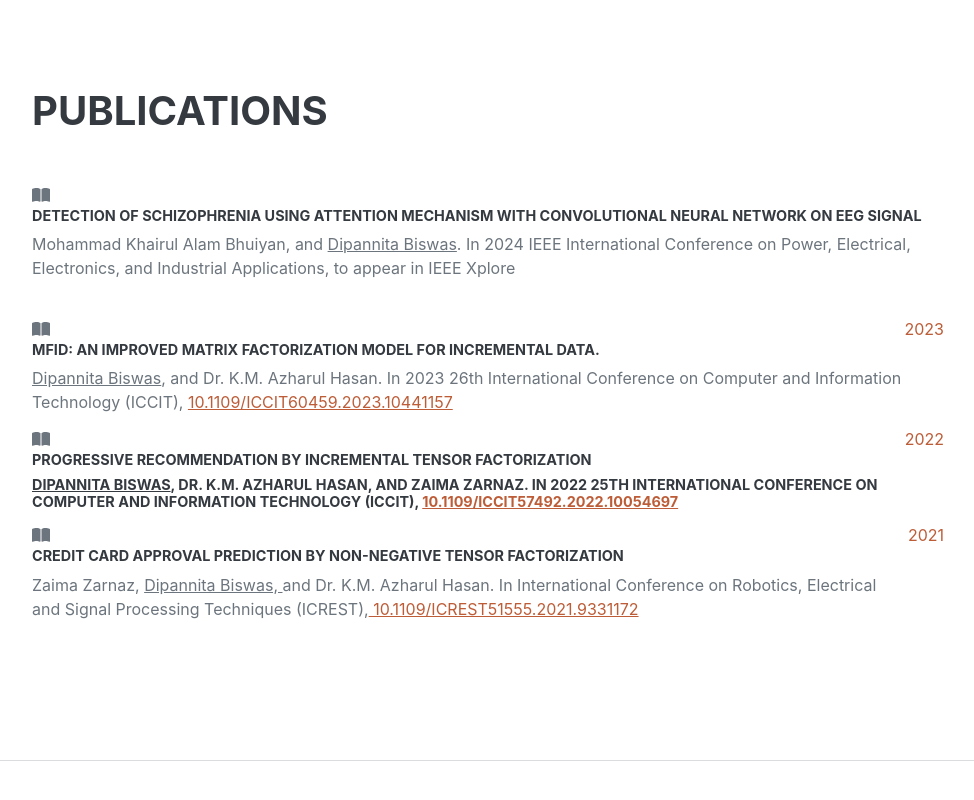
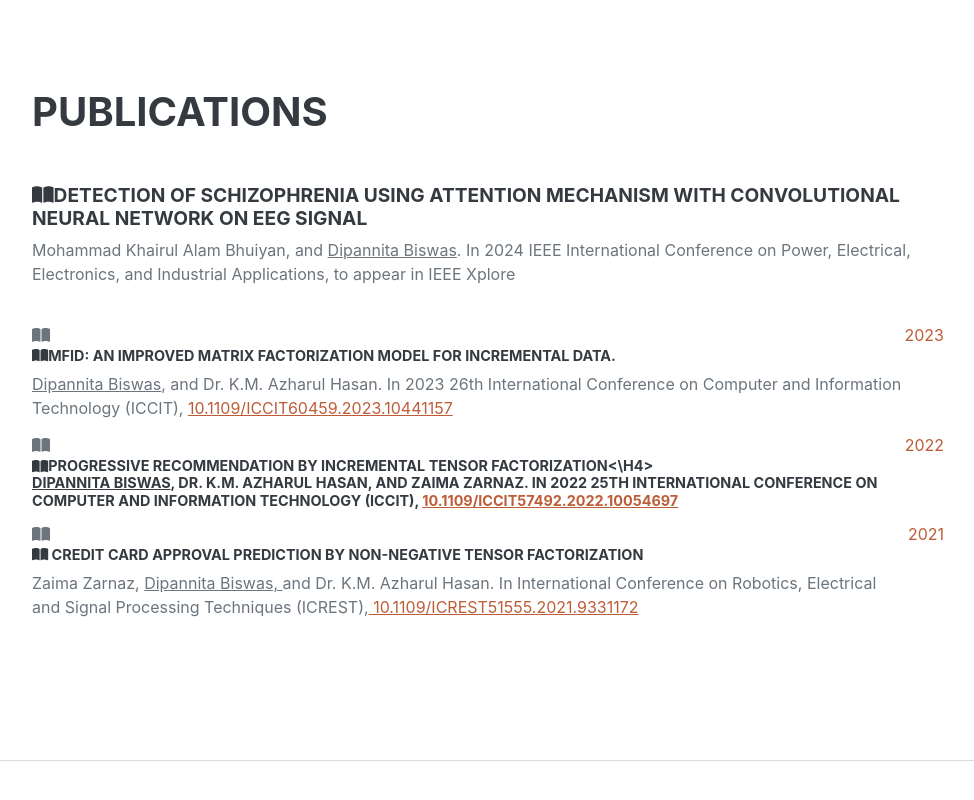
Before and after one commit to dipannita72/dipannita72.github.io, a plain HTML site: page index.html in a window 1280 px wide. Shown: the part 2443-3243 px from the top of the page, without its empty margins (288-1262 px from the left). Drawn offline with nearby package versions, Linux system fonts and the light colour scheme; a web font is replaced by a local one.

Commit message:
Update index.html

```diff
--- a/index.html
+++ b/index.html
@@ -105,15 +105,14 @@
                     <h2 class="mb-5">Publications</h2>
                     <div class="d-flex flex-column flex-md-row justify-content-between mb-4">
                         <div class="flex-grow-1">
-                            <i class="fa-solid fa-book-open"></i>
-                            <h4>Detection of Schizophrenia Using Attention Mechanism with Convolutional Neural Network on EEG Signal</h4>
+                            <h3><i class="fa-solid fa-book-open"></i>Detection of Schizophrenia Using Attention Mechanism with Convolutional Neural Network on EEG Signal</h3>
                             <p>Mohammad Khairul Alam Bhuiyan, and <u>Dipannita Biswas</u>. In 2024 IEEE International Conference on Power, Electrical, Electronics, and Industrial Applications, to appear in IEEE Xplore</p>
                         </div>
                     </div>
                     <div class="d-flex flex-column flex-md-row justify-content-between">
                         <div class="flex-grow-1">
                             <i class="fa-solid fa-book-open"></i>
-                            <h4> MFID: An Improved Matrix Factorization Model for Incremental Data.</h4>
+                            <h4> <i class="fa-solid fa-book-open"></i>MFID: An Improved Matrix Factorization Model for Incremental Data.</h4>
                             <p><u>Dipannita Biswas</u>, and Dr. K.M. Azharul Hasan. In 2023 26th International Conference on Computer and Information Technology (ICCIT),
                             <a href="https://ieeexplore.ieee.org/document/10441157"> 10.1109/ICCIT60459.2023.10441157</a></p>
                         </div>
@@ -122,7 +121,7 @@
                     <div class="d-flex flex-column flex-md-row justify-content-between">
                         <div class="flex-grow-1">
                             <i class="fa-solid fa-book-open"></i>
-                            <h4> Progressive Recommendation by Incremental Tensor Factorization<h4>
+                            <h4> <i class="fa-solid fa-book-open"></i>Progressive Recommendation by Incremental Tensor Factorization<\h4>
                             <p><u>Dipannita Biswas</u>, Dr. K.M. Azharul Hasan, and Zaima Zarnaz. In 2022 25th International Conference on Computer and Information Technology (ICCIT),
                                 <a href="https://ieeexplore.ieee.org/document/10054697"> 10.1109/ICCIT57492.2022.10054697</a></p>
                         </div>
@@ -132,7 +131,7 @@
                     <div class="d-flex flex-column flex-md-row justify-content-between">
                         <div class="flex-grow-1">
                             <i class="fa-solid fa-book-open"></i>
-                            <h4>Credit Card Approval Prediction by Non-negative Tensor Factorization</h4>
+                            <h4><i class="fa-solid fa-book-open"></i> Credit Card Approval Prediction by Non-negative Tensor Factorization</h4>
                             <p>Zaima Zarnaz, <u>Dipannita Biswas, </u> and Dr. K.M. Azharul Hasan. In International Conference on Robotics, Electrical and Signal Processing Techniques (ICREST),<a href="https://ieeexplore.ieee.org/document/9331172"> 10.1109/ICREST51555.2021.9331172 </a>
                          </div>
                         <div class="flex-shrink-0"><span class="text-primary">2021</span></div>
```
